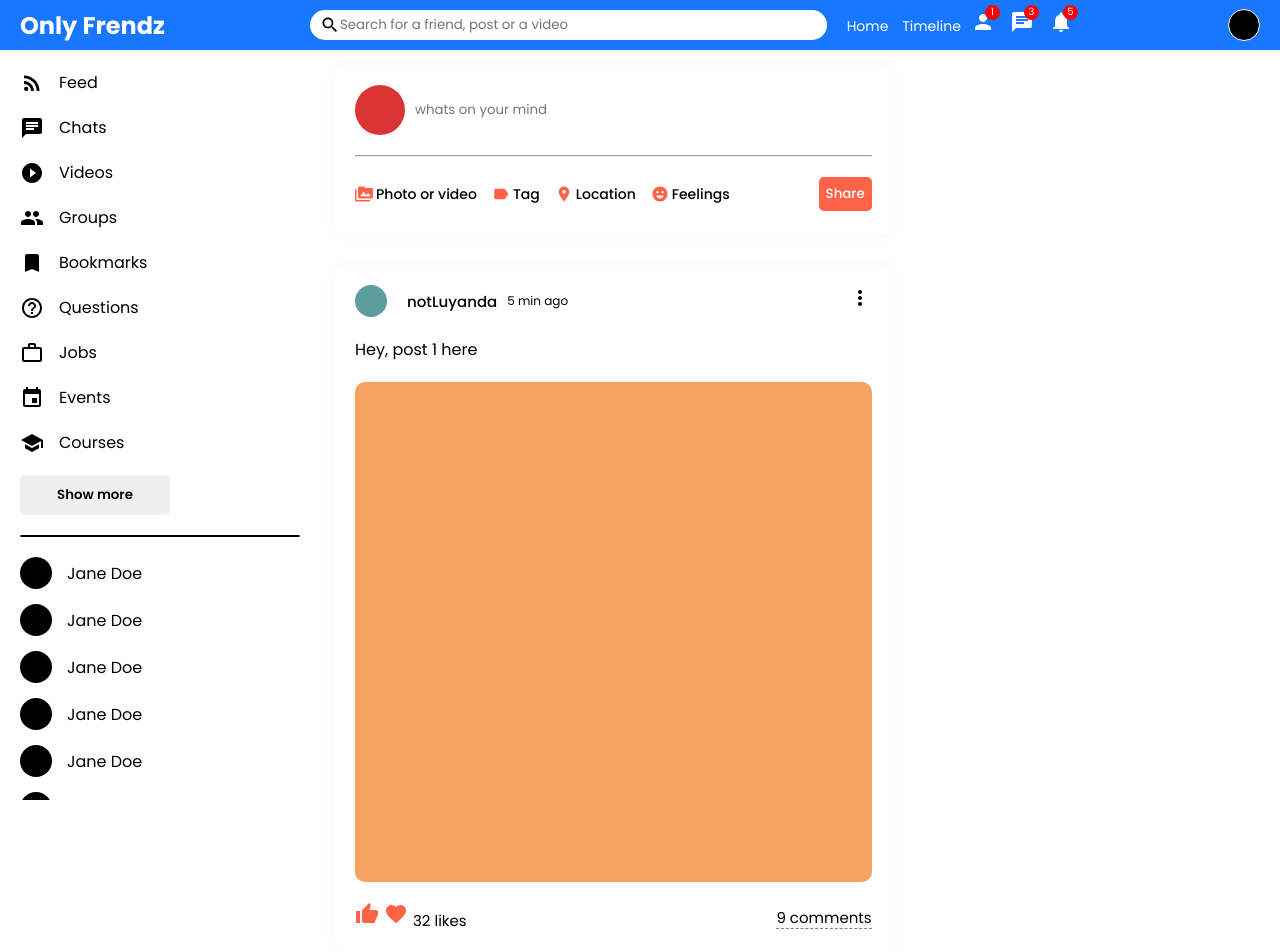
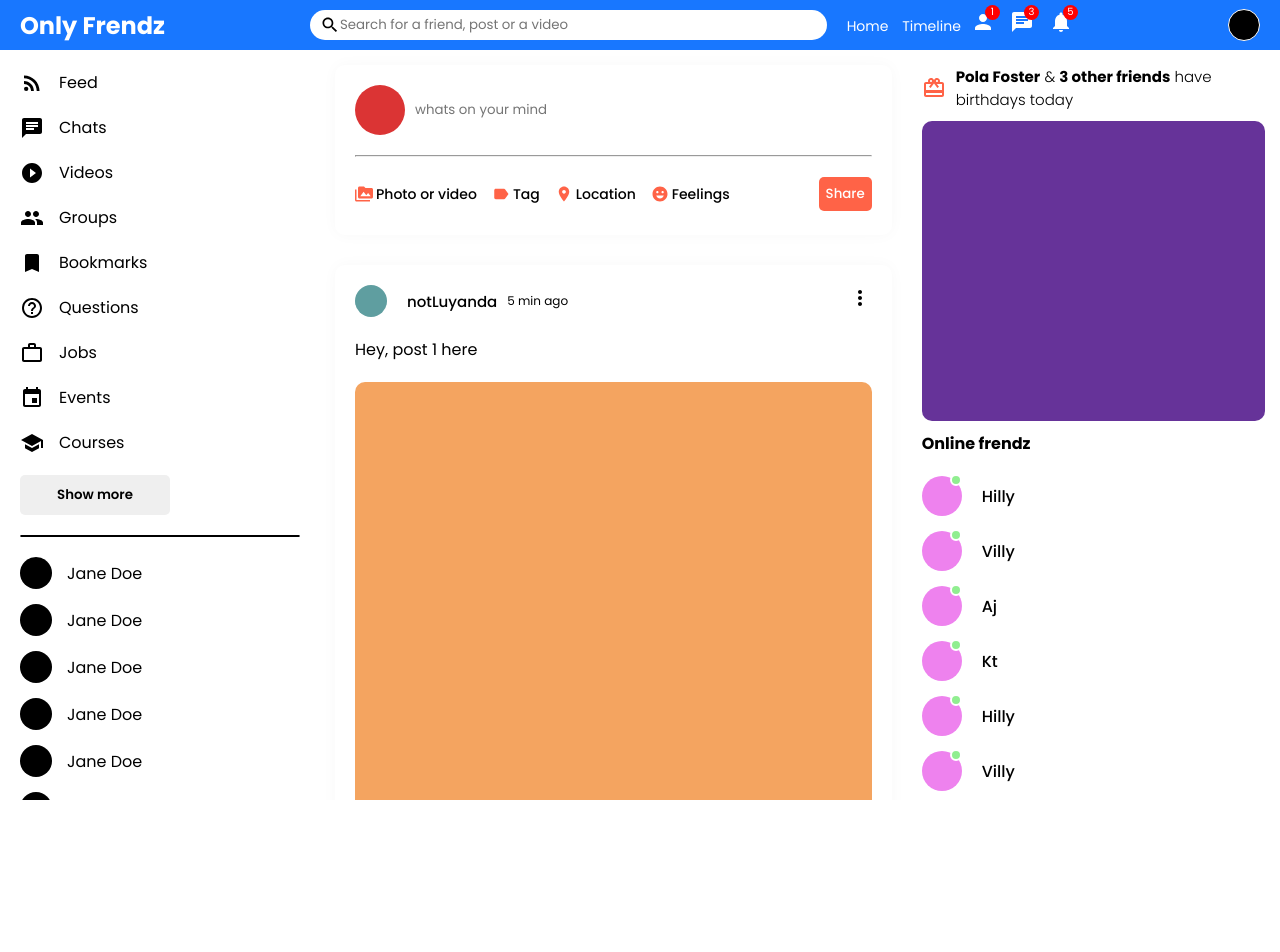
Before and after one commit to LuyandaDingindlela101/only-frendz-sm, a React (Create React App) app: page / in a window 1280 px wide. Shown: the top 952 px of the page. After the commit the page ends 800 px from the top, so only its background shows below. Built offline with nearby package versions, Linux system fonts and the light colour scheme.

Commit message:
completed rightbar component, gonna be moving onto populating dummy data

```diff
--- a/src/components/feed/feed.css
+++ b/src/components/feed/feed.css
@@ -1,7 +1,22 @@
 .feed {
     flex: 5.5;
+    overflow-y: scroll;
+    height: calc(100vh - 50px);
 }
 
 .feed .feed-container {
     padding: 15px;
 }
+
+::-webkit-scrollbar {
+    width: 5px;
+}
+
+::-webkit-scrollbar-track {
+    background: #f1f1f1;
+}
+
+::-webkit-scrollbar-thumb {
+    border-radius: 5px;
+    background: rgb(179, 179, 179);
+}
--- a/src/components/rightbar/Rightbar.jsx
+++ b/src/components/rightbar/Rightbar.jsx
@@ -1,9 +1,103 @@
 import "./rightbar.css"
+import { CardGiftcard } from "@mui/icons-material"
 
 export default function Rightbar() {
 	return (
 		<div className="rightbar">
-
+			<div className="rightbar-container">
+				<div className="birthday-container">
+					<CardGiftcard className="birthday-icon"/>
+					<span className="birthday-text"><b>Pola Foster</b> & <b>3 other friends</b> have birthdays today</span>
+				</div>
+				<div className="rightbar-ad"></div>
+				<h4 className="rightbar-title">Online frendz</h4>
+				<ul className="rightbar-friend-list">
+					<li className="rightbar-friend">
+						<div className="rightbar-profile-container">
+							<div className="rightbar-profile-image"></div>
+							<span className="rightbar-profile-online"></span>
+						</div>
+						<span className="rightbar-username">Hilly</span>
+					</li>
+					<li className="rightbar-friend">
+						<div className="rightbar-profile-container">
+							<div className="rightbar-profile-image"></div>
+							<span className="rightbar-profile-online"></span>
+						</div>
+						<span className="rightbar-username">Villy</span>
+					</li>
+					<li className="rightbar-friend">
+						<div className="rightbar-profile-container">
+							<div className="rightbar-profile-image"></div>
+							<span className="rightbar-profile-online"></span>
+						</div>
+						<span className="rightbar-username">Aj</span>
+					</li>
+					<li className="rightbar-friend">
+						<div className="rightbar-profile-container">
+							<div className="rightbar-profile-image"></div>
+							<span className="rightbar-profile-online"></span>
+						</div>
+						<span className="rightbar-username">Kt</span>
+					</li>
+					<li className="rightbar-friend">
+						<div className="rightbar-profile-container">
+							<div className="rightbar-profile-image"></div>
+							<span className="rightbar-profile-online"></span>
+						</div>
+						<span className="rightbar-username">Hilly</span>
+					</li>
+					<li className="rightbar-friend">
+						<div className="rightbar-profile-container">
+							<div className="rightbar-profile-image"></div>
+							<span className="rightbar-profile-online"></span>
+						</div>
+						<span className="rightbar-username">Villy</span>
+					</li>
+					<li className="rightbar-friend">
+						<div className="rightbar-profile-container">
+							<div className="rightbar-profile-image"></div>
+							<span className="rightbar-profile-online"></span>
+						</div>
+						<span className="rightbar-username">Aj</span>
+					</li>
+					<li className="rightbar-friend">
+						<div className="rightbar-profile-container">
+							<div className="rightbar-profile-image"></div>
+							<span className="rightbar-profile-online"></span>
+						</div>
+						<span className="rightbar-username">Kt</span>
+					</li>
+					<li className="rightbar-friend">
+						<div className="rightbar-profile-container">
+							<div className="rightbar-profile-image"></div>
+							<span className="rightbar-profile-online"></span>
+						</div>
+						<span className="rightbar-username">Hilly</span>
+					</li>
+					<li className="rightbar-friend">
+						<div className="rightbar-profile-container">
+							<div className="rightbar-profile-image"></div>
+							<span className="rightbar-profile-online"></span>
+						</div>
+						<span className="rightbar-username">Villy</span>
+					</li>
+					<li className="rightbar-friend">
+						<div className="rightbar-profile-container">
+							<div className="rightbar-profile-image"></div>
+							<span className="rightbar-profile-online"></span>
+						</div>
+						<span className="rightbar-username">Aj</span>
+					</li>
+					<li className="rightbar-friend">
+						<div className="rightbar-profile-container">
+							<div className="rightbar-profile-image"></div>
+							<span className="rightbar-profile-online"></span>
+						</div>
+						<span className="rightbar-username">Kt</span>
+					</li>
+				</ul>
+			</div>
 		</div>
 	)
 }
--- a/src/components/rightbar/rightbar.css
+++ b/src/components/rightbar/rightbar.css
@@ -1,3 +1,88 @@
 .rightbar {
     flex: 3.5;
+    overflow-y: scroll;
+    height: calc(100vh - 50px);
 }
+
+.rightbar .rightbar-container {
+    padding: 15px;
+}
+
+::-webkit-scrollbar {
+    width: 5px;
+}
+
+::-webkit-scrollbar-track {
+    background: #f1f1f1;
+}
+
+::-webkit-scrollbar-thumb {
+    border-radius: 5px;
+    background: rgb(179, 179, 179);
+}
+
+.rightbar .rightbar-container .birthday-container {
+    display: flex;
+    align-items: center;
+}
+
+.rightbar .rightbar-container .birthday-container .birthday-icon {
+    color: tomato;
+    margin-right: 10px;
+}
+
+.rightbar .rightbar-container .birthday-container .birthday-text {
+    font-size: 15px;
+    font-weight: 300;
+}
+
+.rightbar .rightbar-container .rightbar-ad {
+    width: 100%;
+    height: 300px;
+    margin: 10px 0;
+    border-radius: 10px;
+    background: rebeccapurple;
+}
+
+.rightbar .rightbar-container .rightbar-title {
+    margin-bottom: 20px;
+}
+
+.rightbar .rightbar-container .rightbar-friend-list {
+    list-style: none;
+}
+
+.rightbar .rightbar-container .rightbar-friend-list .rightbar-friend {
+    display: flex;
+    align-items: center;
+    margin-bottom: 15px;
+}
+
+.rightbar .rightbar-container .rightbar-friend-list .rightbar-friend .rightbar-profile-container {
+    margin-right: 10px;
+    position: relative;
+}
+
+.rightbar .rightbar-container .rightbar-friend-list .rightbar-friend .rightbar-profile-container .rightbar-profile-image {
+    width: 40px;
+    height: 40px;
+    border-radius: 50%;
+    margin-right: 15px;
+    margin-right: 10px;
+    background: violet;
+}
+
+.rightbar .rightbar-container .rightbar-friend-list .rightbar-friend .rightbar-profile-container .rightbar-profile-online {
+    top: -2px;
+    right: 10px;
+    width: 12px;
+    height: 12px;
+    border-radius: 50%;
+    position: absolute;
+    background: lightgreen;
+    border: 2px solid white;
+}
+
+.rightbar .rightbar-container .rightbar-friend-list .rightbar-friend .rightbar-username {
+    font-weight: 500;
+}
--- a/src/components/topbar/topbar.css
+++ b/src/components/topbar/topbar.css
@@ -1,5 +1,6 @@
 .topbar-container {
     top: 0;
+    z-index: 1;
     width: 100%;
     height: 50px;
     display: flex;
```
